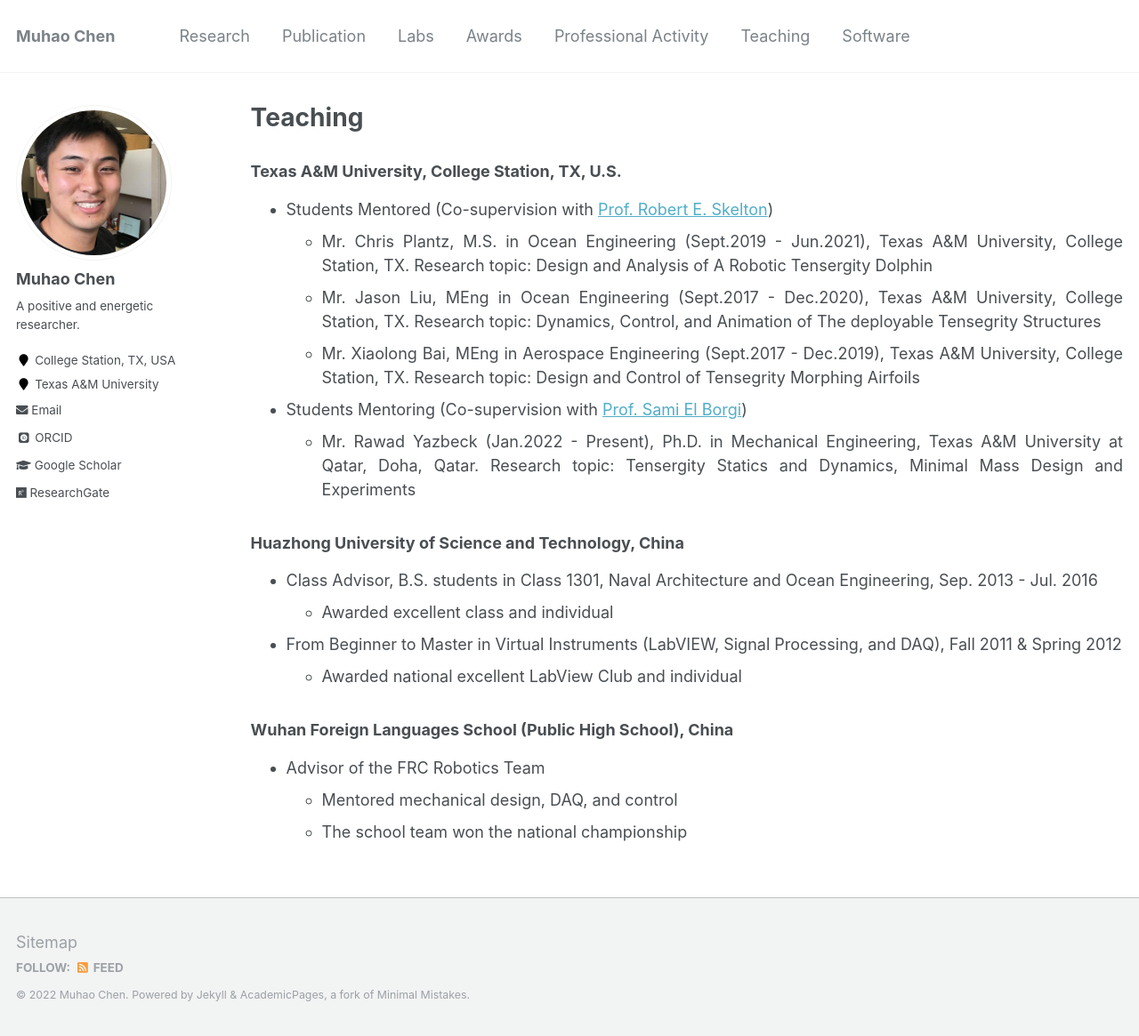
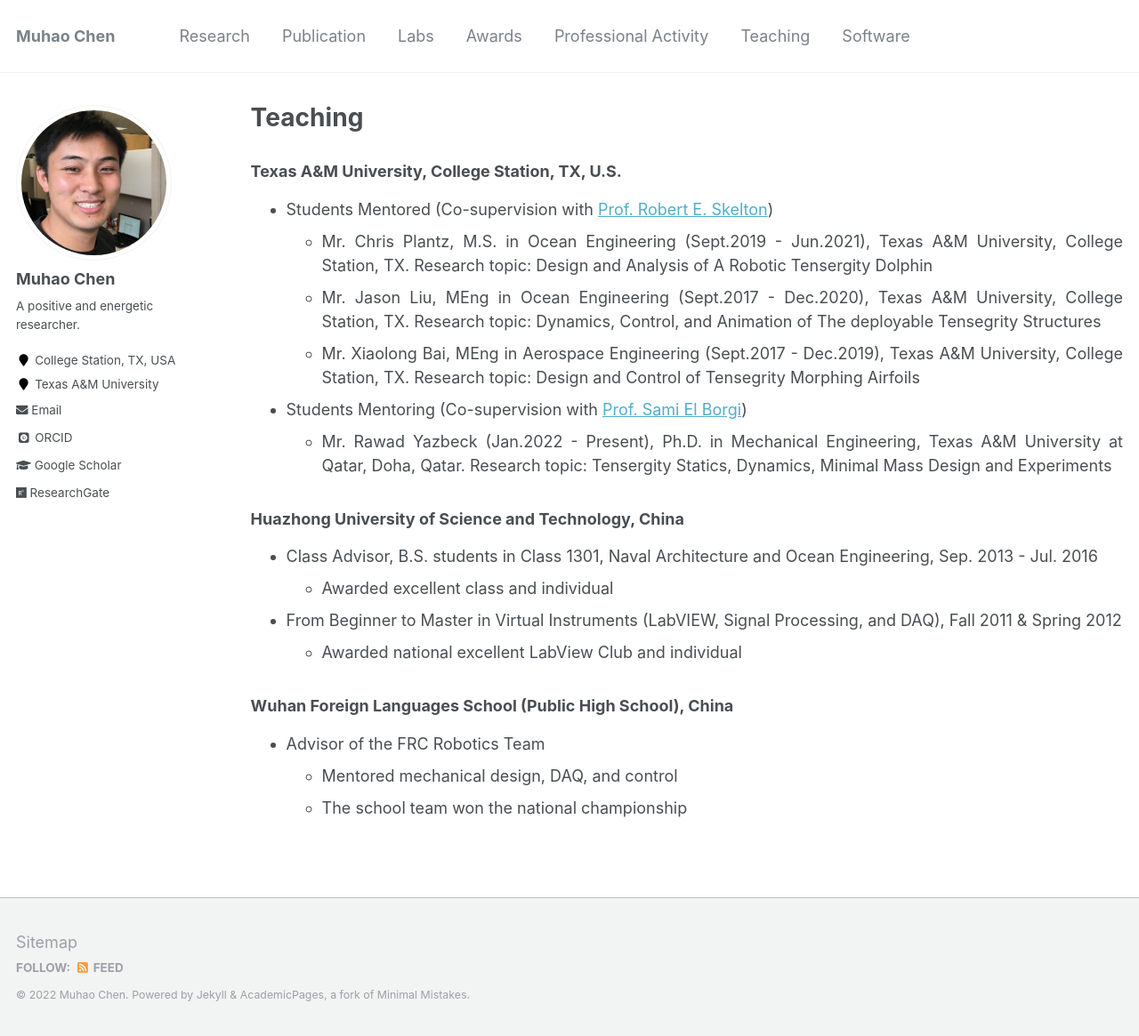
Before and after one commit to Muhao-Chen/muhao-chen.github.io, a Jekyll site: the page built from _pages/teaching.md, in a window 1280 px wide and 1165 px high. Shown: the whole window at 89% size. Built offline with Jekyll 4.4.1, drawn with Linux system fonts in a browser that asks for light colours; some web fonts are replaced.

Commit message:
Update teaching.md

```diff
--- a/_pages/teaching.md
+++ b/_pages/teaching.md
@@ -15,7 +15,7 @@ toc: true
     * Mr. Xiaolong Bai, MEng in Aerospace Engineering (Sept.2017 - Dec.2019), Texas A&M University, College Station, TX. Research topic: Design and Control of Tensegrity Morphing Airfoils
 
 - Students Mentoring (Co-supervision with [Prof. Sami El Borgi](https://www.qatar.tamu.edu/programs/mechanical-engineering/faculty-and-staff/dr.-sami-el-borgi))
-    * Mr. Rawad Yazbeck (Jan.2022 - Present), Ph.D. in Mechanical Engineering, Texas A&M University at Qatar, Doha, Qatar. Research topic: Tensergity Statics and Dynamics, Minimal Mass Design and Experiments
+    * Mr. Rawad Yazbeck (Jan.2022 - Present), Ph.D. in Mechanical Engineering, Texas A&M University at Qatar, Doha, Qatar. Research topic: Tensergity Statics, Dynamics, Minimal Mass Design and Experiments
 
 ### Huazhong University of Science and Technology, China
 - Class Advisor, B.S. students in Class 1301, Naval Architecture and Ocean Engineering, Sep. 2013 - Jul. 2016
```
